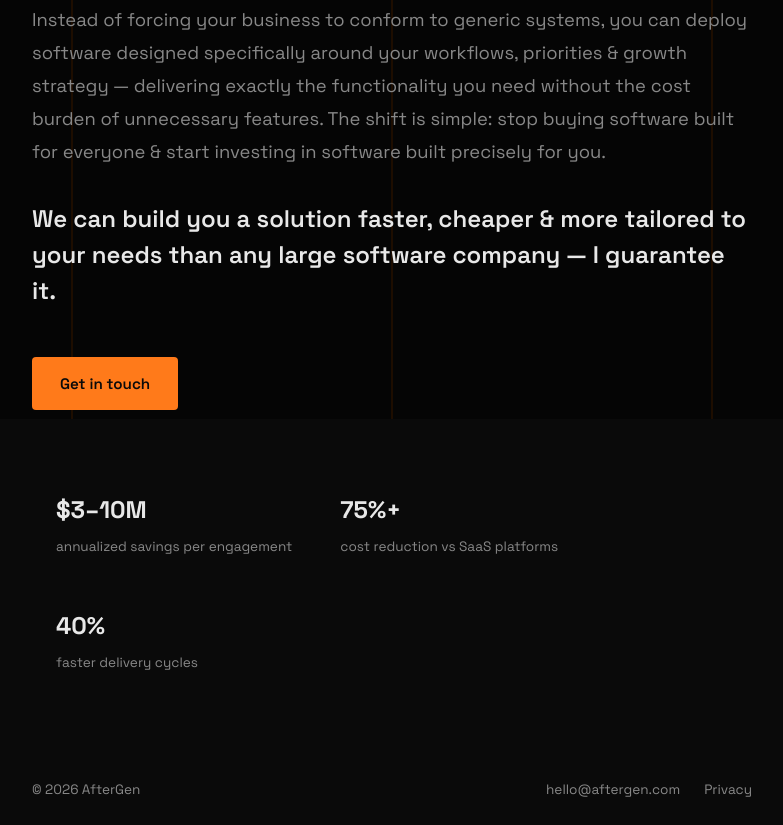
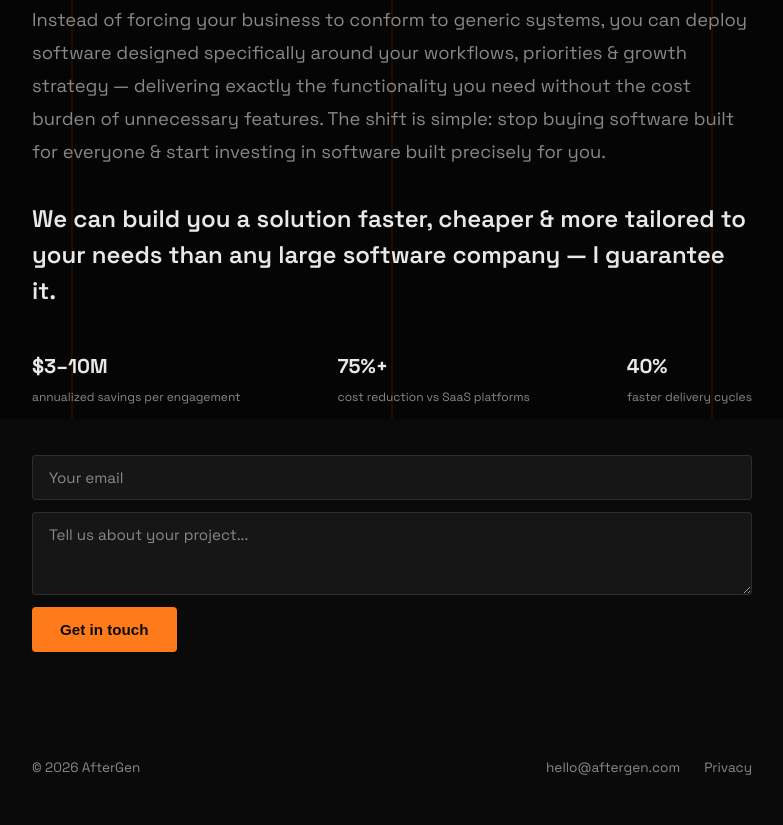
Before and after one commit to Byte-Engineering/aftergen-site, a plain HTML site: page index.html in a window 1280 px wide. Shown: the part 381-1206 px from the top of the page, without its empty margins (248-1031 px from the left). After the commit the page ends 1184 px from the top, so only its background shows below. Drawn offline with Linux system fonts and the light colour scheme.

Commit message:
add contact form

```diff
--- a/assets/styles.css
+++ b/assets/styles.css
@@ -155,8 +155,42 @@ main {
   line-height: 1.5;
 }
 
-.cta {
+.contact-form {
+  display: flex;
+  flex-direction: column;
+  gap: 12px;
   margin-top: 16px;
+}
+
+.contact-form input,
+.contact-form textarea {
+  background: rgba(255, 255, 255, 0.05);
+  border: 1px solid rgba(255, 255, 255, 0.1);
+  border-radius: 4px;
+  padding: 12px 16px;
+  font-family: inherit;
+  font-size: 0.95rem;
+  color: var(--text);
+  resize: vertical;
+  transition: border-color 0.2s, background 0.2s;
+}
+
+.contact-form input::placeholder,
+.contact-form textarea::placeholder {
+  color: var(--text-muted);
+}
+
+.contact-form input:focus,
+.contact-form textarea:focus {
+  outline: none;
+  border-color: var(--accent);
+  background: rgba(255, 255, 255, 0.08);
+}
+
+.contact-form .button {
+  align-self: flex-start;
+  border: none;
+  cursor: pointer;
 }
 
 .button {
@@ -178,13 +212,10 @@ main {
 
 /* Stats */
 .stats {
-  max-width: var(--max-width);
-  margin: 80px auto 0;
-  width: 100%;
-  padding: 0 24px;
   display: flex;
-  gap: 48px;
-  flex-wrap: wrap;
+  justify-content: space-between;
+  gap: 24px;
+  margin-top: 8px;
 }
 
 .stat {
@@ -194,13 +225,13 @@ main {
 }
 
 .stat .value {
-  font-size: 1.5rem;
+  font-size: 1.25rem;
   font-weight: 700;
   color: var(--text);
 }
 
 .stat .label {
-  font-size: 0.85rem;
+  font-size: 0.75rem;
   color: var(--text-muted);
 }
 
@@ -244,9 +275,8 @@ footer {
 
   .stats {
     flex-direction: column;
-    gap: 32px;
-    margin-top: 60px;
-    padding: 0;
+    gap: 20px;
+    margin-top: 8px;
   }
 
   .footer-inner {
--- a/index.html
+++ b/index.html
@@ -36,13 +36,7 @@
         <p class="guarantee">
           We can build you a solution faster, cheaper & more tailored to your needs than any large software company — I guarantee it.
         </p>
-        <div class="cta">
-          <a class="button" href="mailto:hello@aftergen.com?subject=Let's%20talk">Get in touch</a>
-        </div>
-      </div>
-    </section>
-
-    <section class="stats">
+        <div class="stats">
           <div class="stat">
             <span class="value">$3–10M</span>
             <span class="label">annualized savings per engagement</span>
@@ -54,6 +48,13 @@
           <div class="stat">
             <span class="value">40%</span>
             <span class="label">faster delivery cycles</span>
+          </div>
+        </div>
+        <form class="contact-form" action="https://formspree.io/f/mdalklwp" method="POST">
+          <input type="email" name="email" placeholder="Your email" required />
+          <textarea name="message" placeholder="Tell us about your project..." rows="3" required></textarea>
+          <button type="submit" class="button">Get in touch</button>
+        </form>
       </div>
     </section>
   </main>
```
Lines whose indentation alone changed are shown as unchanged.
